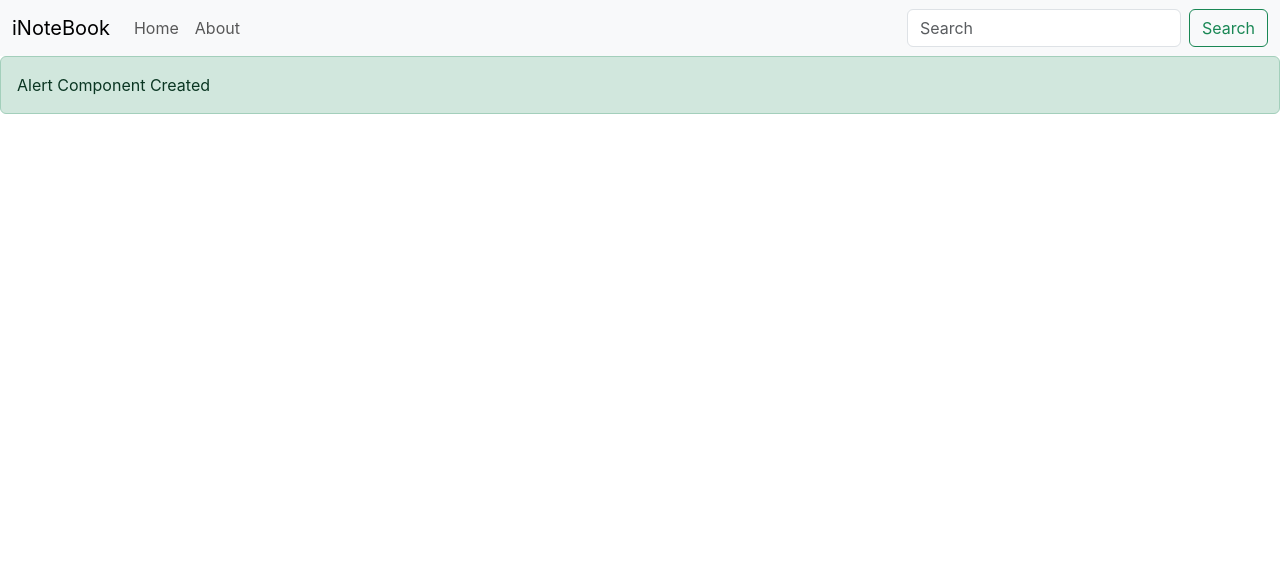
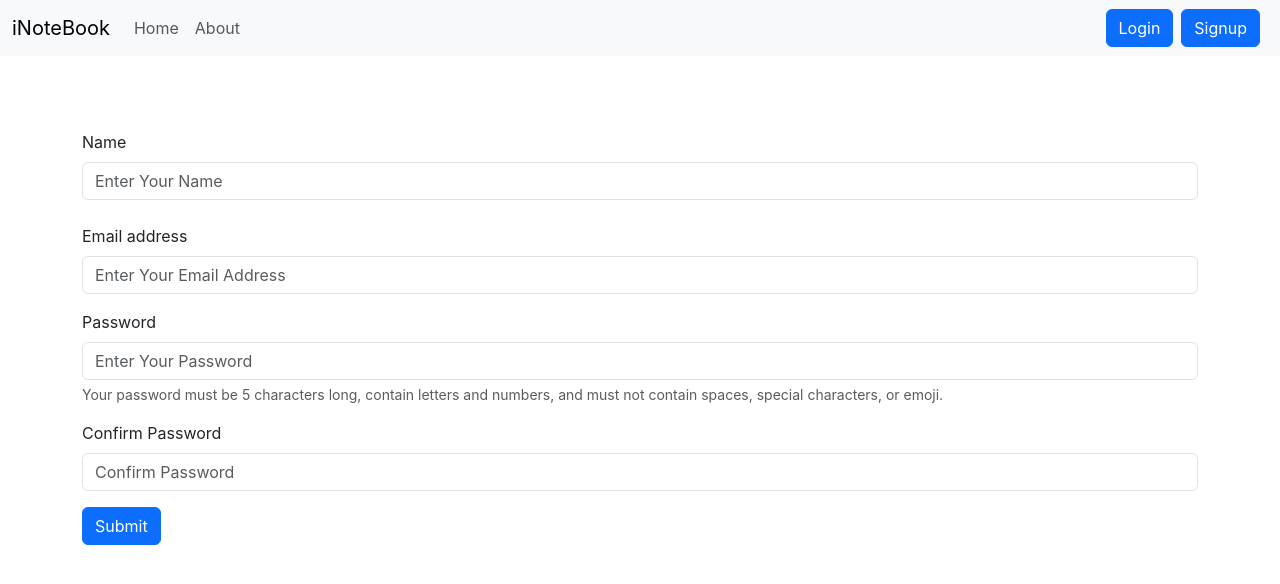
Before and after one commit to dakshraheja03/iNotebook, a React (Create React App) app: page /signup in a window 1280 px wide. Shown: the top 584 px of the page. Built offline with nearby package versions, Linux system fonts and the light colour scheme.

Commit message:
added login and signup page

```diff
--- a/package.json
+++ b/package.json
@@ -7,8 +7,10 @@
     "@testing-library/react": "^13.4.0",
     "@testing-library/user-event": "^13.5.0",
     "cors": "^2.8.5",
+    "dom": "^0.0.3",
     "react": "^18.2.0",
     "react-dom": "^18.2.0",
+    "react-router": "^6.15.0",
     "react-router-dom": "^6.15.0",
     "react-scripts": "5.0.1",
     "web-vitals": "^2.1.4"
--- a/src/App.js
+++ b/src/App.js
@@ -5,21 +5,33 @@ import Navbar from './components/Navbar';
 import { BrowserRouter as Router,Routes, Route} from 'react-router-dom';
 import NoteState from './context/NoteState';
 import Alert from './components/Alert';
+import Login from './components/Login';
+import Signup from './components/Signup';
+import {useState} from "react";
 
 
 function App() {
+  const [alertText, setAlertText] = useState("")
+  const [alert, setalert] = useState(null)
+  const showAlert=(text)=>{
+    setalert(1)
+    setAlertText(text)
+    setTimeout(() => {
+      setalert(null)
+    }, 2000);
+  }
   return (
     <>
     <NoteState>
     <Router>
     <Navbar/>
-    <div  style={{height: "50px"}}>
-    <Alert message="Alert Component Created" />
-    </div>
+    <Alert alertText={alertText} alert={alert}/>
     <div className="container">
             <Routes>
                 <Route exact path='/' element={<Home/>}></Route>
                 <Route exact path='/about' element={<About/>}></Route>
+                <Route exact path='/login' element={<Login/>}></Route>
+                <Route exact path='/signup' element={<Signup/>}></Route>
             </Routes>
     </div>
     </Router>
--- a/src/components/Alert.js
+++ b/src/components/Alert.js
@@ -3,9 +3,11 @@ import React from "react";
 function Alert(props) {
   return (
     <>
-      <div className="alert alert-success" role="alert">
-        {props.message}
-      </div>
+      <div style={{height : '50px'}}>
+        {props.alert && <div className="alert alert-success" role="alert">
+            {props.alertText}
+        </div>}
+        </div>
     </>
   );
 }
--- /dev/null
+++ b/src/components/Login.js
@@ -0,0 +1,72 @@
+import React, {useState} from "react";
+import { useNavigate } from "react-router";
+
+function Login() {
+  let history=useNavigate();
+  const [credentials, setcredentials] = useState({"email":"", "password": ""})
+  const handleChange=(e)=>{
+          setcredentials({...credentials,[e.target.name]: e.target.value})
+      }
+  const handleSubmit=async(e)=>{
+    e.preventDefault()
+    const response = await fetch(`http://localhost:5000/api/auth/login`, {
+          method: 'POST',
+          headers: {
+            'Content-type': 'application/json',
+          },
+          body: JSON.stringify({"email": credentials.email,"password": credentials.password})
+        });
+        const json= await response.json();
+        console.log(json)
+        if(json.success){
+          //redirect
+          localStorage.setItem('token',json.authToken)
+          history("/");
+        }
+        else{
+          alert("Login Failed")
+        }
+  }
+  return (
+    <>
+    <form onSubmit={handleSubmit}>
+      <div className="mb-3 my-4">
+        <label htmlFor="email" className="form-label">
+          Email address
+        </label>
+        <input
+          type="email"
+          className="form-control"
+          id="email"
+          name="email"
+          placeholder="Enter Your Email Address"
+          value={credentials.email}
+          onChange={handleChange}
+        />
+      </div>
+      <div className="mb-3">
+        <label htmlFor="password" className="form-label">
+          Password
+        </label>
+        <input
+          type="password"
+          id="password"
+          name="password"
+          className="form-control"
+          aria-describedby="passwordHelpBlock"
+          placeholder="Enter Your Password"
+          onChange={handleChange}
+          value={credentials.password}
+        />
+        <div id="passwordHelpBlock" className="form-text">
+          Your password must be 5 characters long, contain letters and numbers,
+          and must not contain spaces, special characters, or emoji.
+        </div>
+      </div>
+      <button type="submit"className="btn btn-primary mb-3">Submit</button>
+      </form>
+    </>
+  );
+}
+
+export default Login;
--- a/src/components/Navbar.js
+++ b/src/components/Navbar.js
@@ -21,8 +21,8 @@ function Navbar() {
                 </li>
             </ul>
             <form className="d-flex" role="search">
-                <input className="form-control me-2" type="search" placeholder="Search" aria-label="Search"/>
-                <button className="btn btn-outline-success" type="submit">Search</button>
+            <Link class="btn btn-primary" to="/login" role="button">Login</Link>
+            <Link class="btn btn-primary mx-2" to="/signup" role="button">Signup</Link>
             </form>
             </div>
         </div>
--- a/src/components/NoteItem.js
+++ b/src/components/NoteItem.js
@@ -4,7 +4,7 @@ import NoteContext from '../context/noteContext'
 function NoteItem(props) {
     const {note, updateNote}=props
     const context = useContext(NoteContext)
-    const {deleteNote,editNote}= context
+    const {deleteNote}= context
   return (
     <div className='col-md-3 my-3'>
     <div className="card">
--- a/src/components/Notes.js
+++ b/src/components/Notes.js
@@ -20,16 +20,16 @@ function Notes() {
     ref.current.click()
     setNote({id: currNote._id,etitle: currNote.title,edescription: currNote.description,etag: currNote.tag})
   }
-    const {addNote}= context
+    // const {addNote}= context
     const [note, setNote] = useState({id: "", etitle: "",edescription:"",etag:""})
 
     const handleClick=()=>{
       editNote(note.id,note.etitle,note.edescription,note.etag)
       refClose.current.click()
       }
-    const handleChange=(e)=>{
-          setNote({...note,[e.target.name]: e.target.value})
-      }
+      const handleChange=(e)=>{
+        setNote({...note,[e.target.name]: e.target.value})
+    }
 
   return (
     <>
--- /dev/null
+++ b/src/components/Signup.js
@@ -0,0 +1,106 @@
+import React, {useState} from 'react'
+import { useNavigate } from "react-router";
+
+function Signup() {
+  let history=useNavigate();
+      const [credentials, setcredentials] = useState({"name":"","email":"", "password": "","cpassword":""})
+      const handleChange=(e)=>{
+              setcredentials({...credentials,[e.target.name]: e.target.value})
+          }
+      const handleSubmit=async(e)=>{
+        e.preventDefault()
+        const response = await fetch(`http://localhost:5000/api/auth/createuser`, {
+              method: 'POST',
+              headers: {
+                'Content-type': 'application/json',
+              },
+              body: JSON.stringify({"name":credentials.name,"email": credentials.email,"password": credentials.password})
+            });
+            const json= await response.json();
+            console.log(json)
+            if(json.success && (credentials.password===credentials.cpassword)){
+              localStorage.setItem('token',json.authToken)
+              history("/")
+            }
+            else{
+              alert("Invalid")
+            }
+
+      }
+  return (
+    <>
+    <form onSubmit={handleSubmit}>
+    <div className="mb-3 my-4">
+        <label htmlFor="name" className="form-label">
+          Name
+        </label>
+        <input
+          type="text"
+          className="form-control"
+          id="name"
+          name="name"
+          placeholder="Enter Your Name"
+          value={credentials.name}
+          onChange={handleChange}
+        />
+      </div>
+      <div className="mb-3 my-4">
+        <label htmlFor="email" className="form-label">
+          Email address
+        </label>
+        <input
+          type="email"
+          className="form-control"
+          id="email"
+          name="email"
+          placeholder="Enter Your Email Address"
+          value={credentials.email}
+          onChange={handleChange}
+          required
+        />
+      </div>
+      <div className="mb-3">
+        <label htmlFor="password" className="form-label">
+          Password
+        </label>
+        <input
+          type="password"
+          id="password"
+          name="password"
+          className="form-control"
+          aria-describedby="passwordHelpBlock"
+          placeholder="Enter Your Password"
+          onChange={handleChange}
+          value={credentials.password}
+          required
+          minLength={5}
+        />
+        <div id="passwordHelpBlock" className="form-text">
+          Your password must be 5 characters long, contain letters and numbers,
+          and must not contain spaces, special characters, or emoji.
+        </div>
+      </div>
+      <div className="mb-3">
+        <label htmlFor="cpassword" className="form-label">
+          Confirm Password
+        </label>
+        <input
+          type="password"
+          id="cpassword"
+          name="cpassword"
+          className="form-control"
+          aria-describedby="passwordHelpBlock"
+          placeholder="Confirm Password"
+          onChange={handleChange}
+          value={credentials.cpassword}
+          required
+          minLength={5}
+        />
+      </div>
+      <button type="submit"className="btn btn-primary mb-3">Submit</button>
+      </form>
+    </>
+  )
+}
+
+export default Signup
--- a/src/context/NoteState.js
+++ b/src/context/NoteState.js
@@ -24,6 +24,7 @@ const NoteState=(props)=>{
       //Add a Note
       const addNote=async(title,description,tag)=>{
           const url="http://localhost:5000/api/notes/addnote"
+          // eslint-disable-next-line
           const response = await fetch(url, {
             method: "POST",
             headers: {
@@ -38,6 +39,7 @@ const NoteState=(props)=>{
 
       //Delete a Node
       const deleteNote=async(id)=>{
+        // eslint-disable-next-line
           const response = await fetch(`http://localhost:5000/api/notes/deletenote/${id}`, {
             method: 'DELETE',
             headers: {
@@ -50,6 +52,7 @@ const NoteState=(props)=>{
 
       //Edit a Note
       const editNote=async (id,title,description,tag)=>{
+        // eslint-disable-next-line
         const response = await fetch(`http://localhost:5000/api/notes/updatenote/${id}`, {
           method: 'PUT',
           headers: {
```
Also changed, not shown: 1 other file (tests, documents, lock files or other folders).
